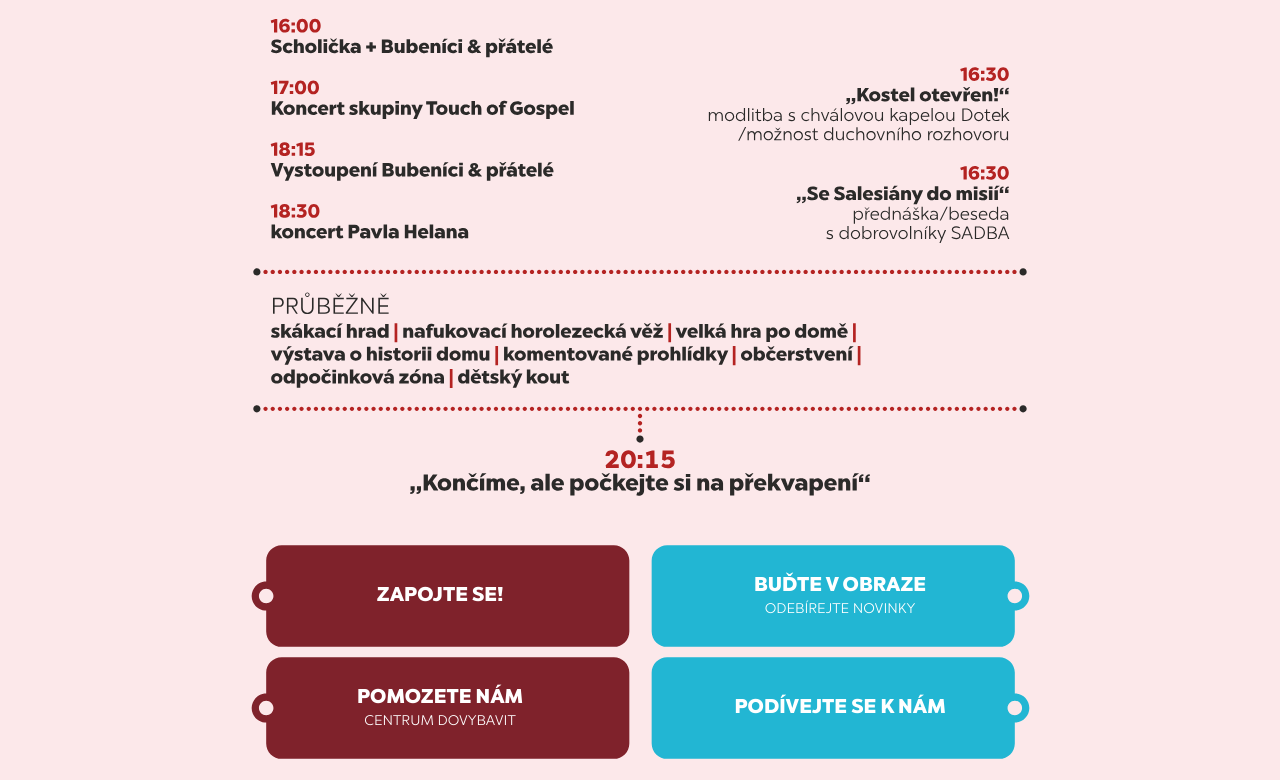
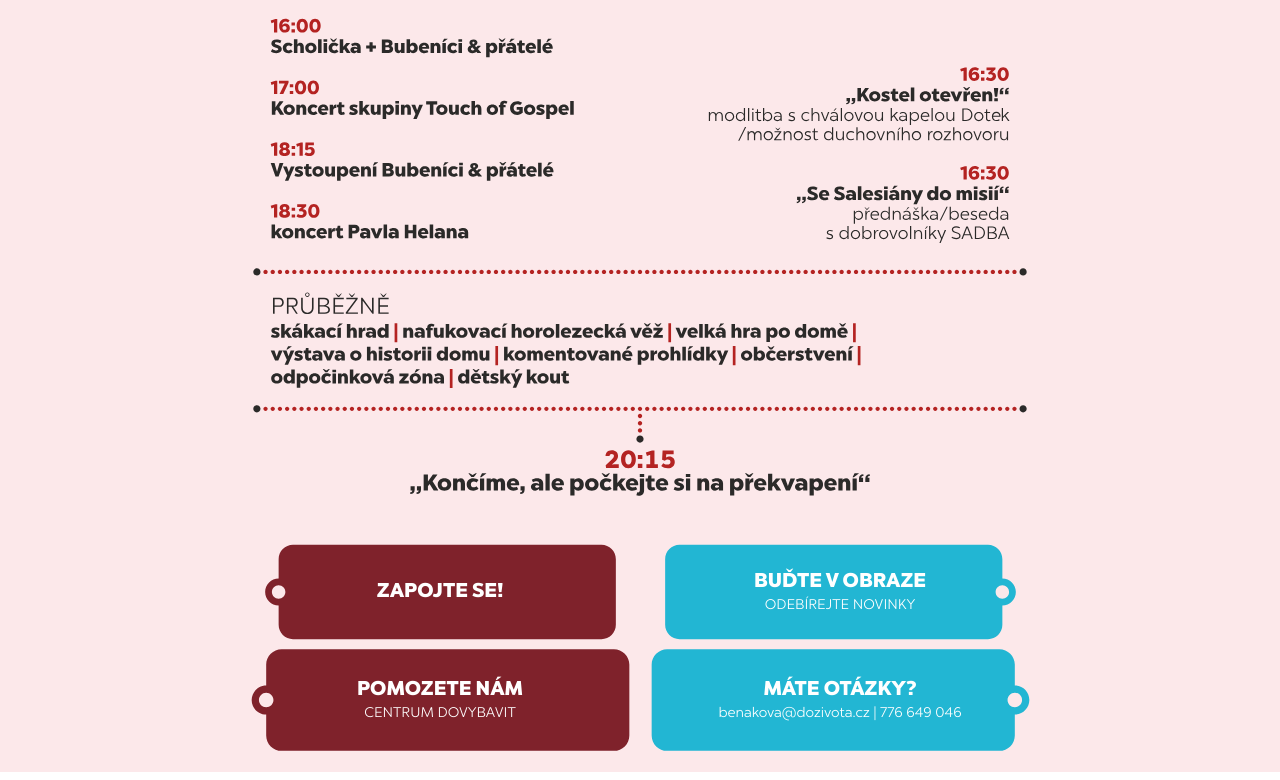
Before and after one commit to Salesiani-Pardubice/OteFEST, a Next.js app: page / in a window 1280 px wide. Shown: the part 1006-1786 px from the top of the page. Built offline with nearby package versions, Linux system fonts and the light colour scheme.

Commit message:
Add links to page

```diff
--- a/app/page.js
+++ b/app/page.js
@@ -2,6 +2,7 @@ import ButtonBlue from "@/components/button-blue";
 import ButtonRed from "@/components/button-red";
 import HeaderLogo from "@/components/header-logo";
 import Strong from "@/components/strong";
+import Link from "next/link";
 
 export default function Home() {
   return (
@@ -76,12 +77,12 @@ export default function Home() {
         />
       </div>
       <div className="grid grid-cols-2 max-w-[800px] w-[90vw] my-4">
-        <ButtonRed className="">
+        <ButtonRed target={"/dobrovolnici"} className="">
           <p className="sm:text-base md:text-xl text-xs font-chronicaPro">
             Zapojte se!
           </p>
         </ButtonRed>
-        <ButtonBlue>
+        <ButtonBlue target={"/odber-novinek"}>
           <p className="sm:text-base text-xs md:text-xl font-chronicaPro">
             Buďte v obraze
           </p>
@@ -89,7 +90,7 @@ export default function Home() {
             odebírejte novinky
           </span>
         </ButtonBlue>
-        <ButtonRed>
+        <ButtonRed target={"https://salesianipardubice.cz/vybaveni/"}>
           <p className="sm:text-base text-xs md:text-xl font-chronicaPro">
             pomozete nám
           </p>
@@ -97,10 +98,15 @@ export default function Home() {
             centrum dovybavit
           </span>
         </ButtonRed>
-        <ButtonBlue>
+        <ButtonBlue target={"mailto:benakova@dozivota.cz"}>
           <p className="sm:text-base text-xs md:text-xl font-chronicaPro">
-            Podívejte se k&nbsp;nám
+            Máte otázky?
           </p>
+          <span className="text-xs md:text-sm lowercase">
+            <Link href="mailto:benakova@dozivota.cz">benakova@dozivota.cz</Link>
+            {" | "}
+            <Link href="tel:+420776649046">776 649 046</Link>
+          </span>
         </ButtonBlue>
       </div>
     </main>
--- a/components/button-blue.js
+++ b/components/button-blue.js
@@ -1,9 +1,11 @@
-export default function ButtonBlue({ children, className }) {
+import Link from "next/link";
+export default function ButtonBlue({ children, className, target }) {
   return (
-    <div
-      className={`${className} bg-[url('/assets/svg/odkaz_modry.svg')] bg-center bg-contain bg-no-repeat p-8 text-white w-50 uppercase flex flex-col items-center justify-center`}
+    <Link
+      href={target}
+      className={`${className} bg-[url('/assets/svg/odkaz_modry.svg')] bg-center bg-contain bg-no-repeat p-7 text-white w-50 uppercase flex flex-col items-center justify-center hover:scale-105 transition-all`}
     >
       {children}
-    </div>
+    </Link>
   );
 }
--- a/components/button-red.js
+++ b/components/button-red.js
@@ -1,9 +1,13 @@
-export default function ButtonRed({ children, className }) {
+import Link from "next/link";
+
+export default function ButtonRed({ children, className, target }) {
   return (
-    <div
-      className={`${className} bg-[url('/assets/svg/odkaz_vinovy.svg')] bg-center bg-contain bg-no-repeat p-8 text-white w-50 uppercase flex flex-col items-center justify-center`}
+    <Link
+      href={target}
+      target="_blank"
+      className={`${className} bg-[url('/assets/svg/odkaz_vinovy.svg')] bg-center bg-contain bg-no-repeat p-8 text-white w-full uppercase flex flex-col items-center justify-center hover:scale-105 transition-all`}
     >
       {children}
-    </div>
+    </Link>
   );
 }
```
